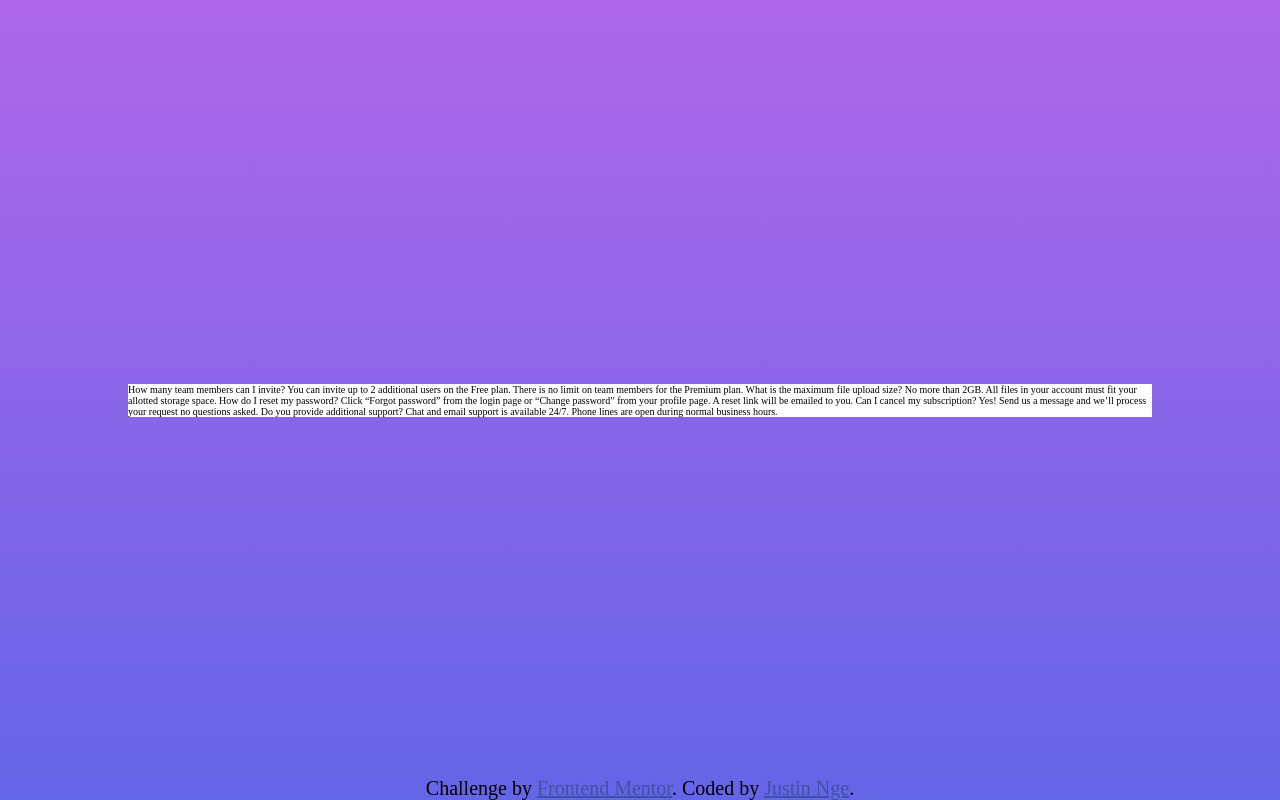
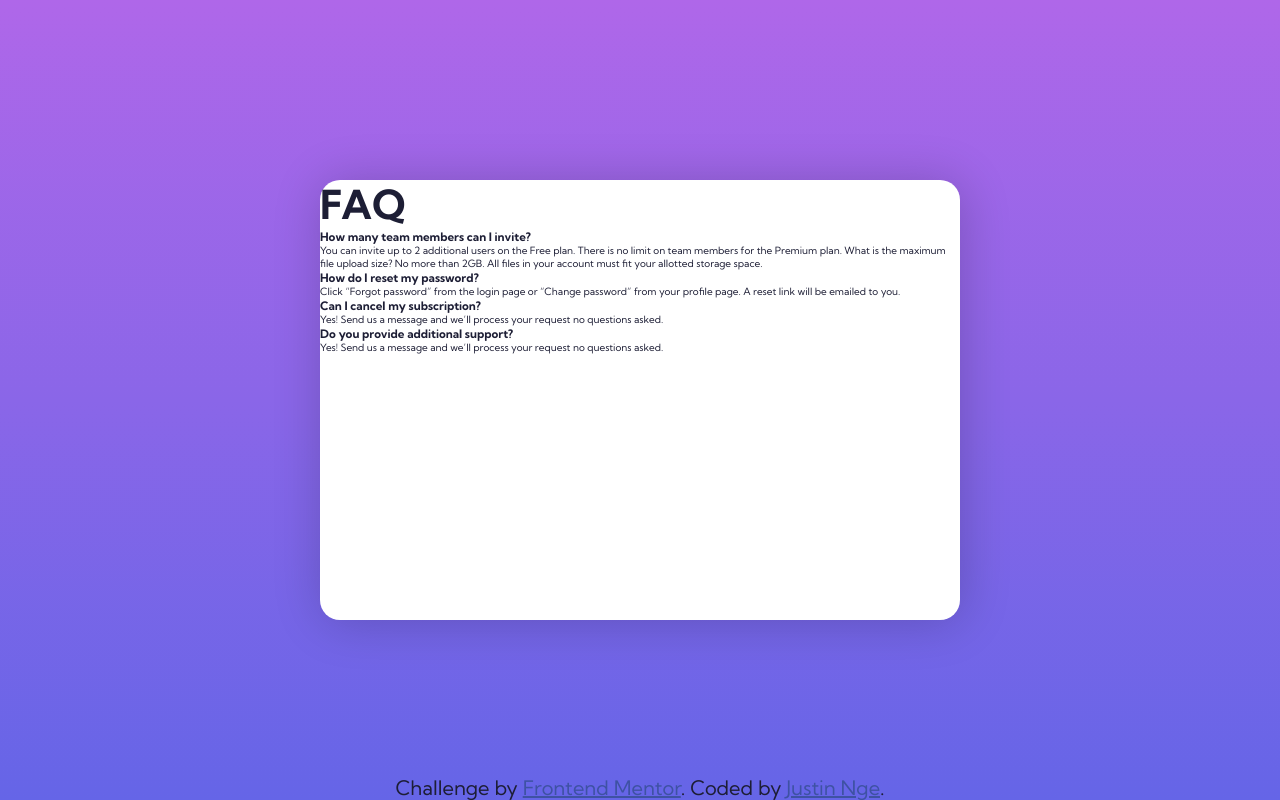
Before and after one commit to ping-n/fm-faq-accordion-card, a plain HTML site: page index.html in a window 1280 px wide. Drawn offline with Linux system fonts and the light colour scheme.

Commit message:
UPDATE: card markup done, styling card

```diff
--- a/index.html
+++ b/index.html
@@ -22,16 +22,46 @@
   <body>
     <main class="app">
       <div class="card">
-        How many team members can I invite? You can invite up to 2 additional
-        users on the Free plan. There is no limit on team members for the
-        Premium plan. What is the maximum file upload size? No more than 2GB.
-        All files in your account must fit your allotted storage space. How do I
-        reset my password? Click “Forgot password” from the login page or
-        “Change password” from your profile page. A reset link will be emailed
-        to you. Can I cancel my subscription? Yes! Send us a message and we’ll
-        process your request no questions asked. Do you provide additional
-        support? Chat and email support is available 24/7. Phone lines are open
-        during normal business hours.
+        <div class="card__container">
+          <div class="card__bg"></div>
+          <div class="card__contents">
+            <h2 class="heading-secondary">Faq</h2>
+            <div class="card__texts">
+              <h3 class="card__questions">
+                How many team members can I invite?
+              </h3>
+              <p class="card__answer">
+                You can invite up to 2 additional users on the Free plan. There
+                is no limit on team members for the Premium plan. What is the
+                maximum file upload size? No more than 2GB. All files in your
+                account must fit your allotted storage space.
+              </p>
+            </div>
+            <div class="card__texts">
+              <h3 class="card__questions">How do I reset my password?</h3>
+              <p class="card__answer">
+                Click “Forgot password” from the login page or “Change password”
+                from your profile page. A reset link will be emailed to you.
+              </p>
+            </div>
+            <div class="card__texts">
+              <h3 class="card__questions">Can I cancel my subscription?</h3>
+              <p class="card__answer">
+                Yes! Send us a message and we’ll process your request no
+                questions asked.
+              </p>
+            </div>
+            <div class="card__texts">
+              <h3 class="card__questions">
+                Do you provide additional support?
+              </h3>
+              <p class="card__answer">
+                Yes! Send us a message and we’ll process your request no
+                questions asked.
+              </p>
+            </div>
+          </div>
+        </div>
       </div>
 
       <div class="attribution">
--- a/sass/base/_typography.scss
+++ b/sass/base/_typography.scss
@@ -2,5 +2,12 @@ body {
   font-family: 'Kumbh Sans', sans-serif;
   font-weight: 400;
   /*font-size: 16px;*/
-  color: $text-color-1;
+  color: $color-primary;
 }
+
+.heading-secondary {
+  font-size: 4rem;
+  font-weight: 700;
+  color: $color-primary;
+  text-transform: uppercase;
+}
--- a/sass/components/_card.scss
+++ b/sass/components/_card.scss
@@ -1,4 +1,8 @@
 .card {
-  background-color: #fff;
-  width: 80%;
+  background-color: $color-white;
+  width: 50%;
+  height: 55%;
+
+  border-radius: 2rem;
+  box-shadow: 0.2rem 0.2rem 5rem rgba(0, 0, 0, 0.2);
 }
--- a/sass/main.scss
+++ b/sass/main.scss
@@ -1,6 +1,8 @@
+@import './utils/variable';
+@import './utils/mixins';
+
 @import './base/reset';
-
-@import './utils/variable';
+@import './base/typography';
 
 @import './components/attributes';
 @import './components/card';
--- a/sass/pages/_index.scss
+++ b/sass/pages/_index.scss
@@ -3,8 +3,6 @@
   width: 100%;
   background-image: linear-gradient($bg-color-1, $bg-color-2);
 
-  display: flex;
-  justify-content: center;
-  align-items: center;
+  @include flexCenter;
   flex-direction: column;
 }
--- /dev/null
+++ b/sass/utils/_mixins.scss
@@ -0,0 +1,5 @@
+@mixin flexCenter {
+  display: flex;
+  justify-content: center;
+  align-items: center;
+}
--- a/sass/utils/_variable.scss
+++ b/sass/utils/_variable.scss
@@ -2,6 +2,7 @@
 
 $color-primary: hsl(238, 29%, 16%);
 $color-secondary: hsl(14, 88%, 65%);
+$color-white: #fff;
 
 // Bg Colors
 
```
Also changed, not shown: styles/main.css.
